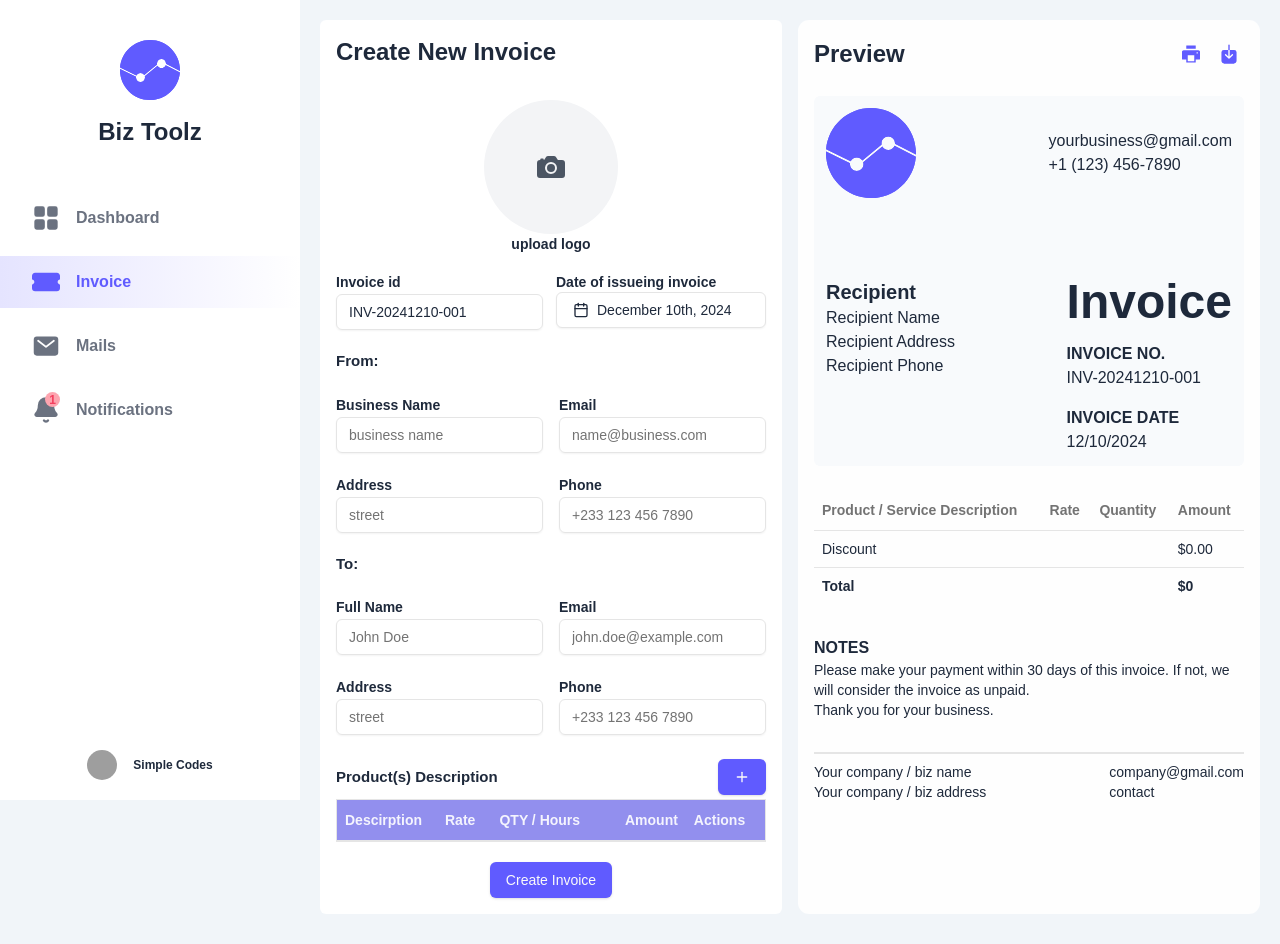
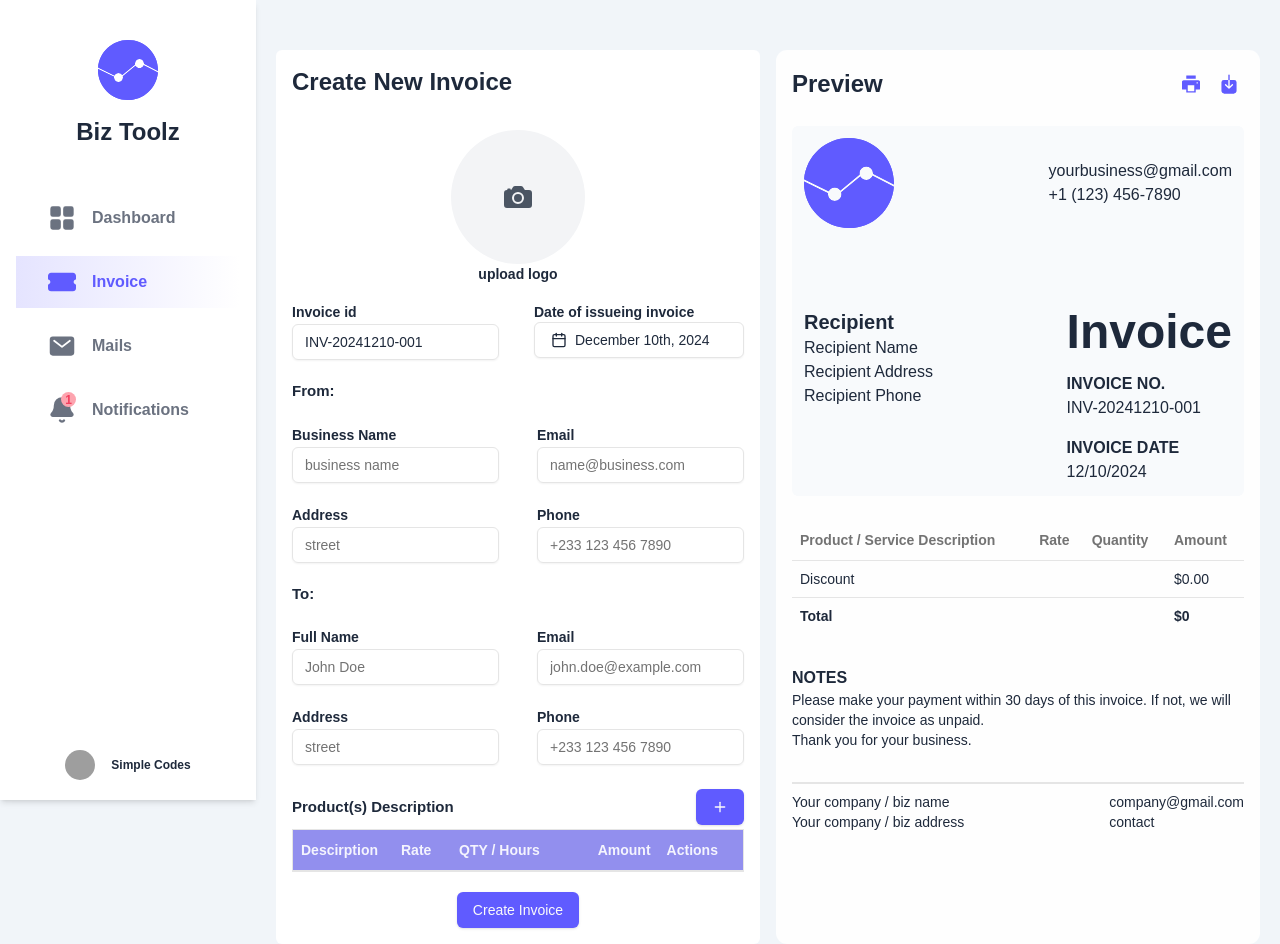
Before and after one commit to cliff-codes/biz_tools, a Next.js app: page /invoice in a window 1280 px wide. Built offline with nearby package versions, Linux system fonts and the light colour scheme; grey boxes are pictures that could not be loaded.

Commit message:
side nav ui changes made

```diff
--- a/app/invoice/page.tsx
+++ b/app/invoice/page.tsx
@@ -4,7 +4,7 @@ import InvoicePreview from './InvoicePreview';
 
 const InvoicePage = () => {
     return (
-        <div className="flex-1 flex gap-4 p-5">
+        <div className="flex-1 flex gap-4 px-5">
             <div className=" h-full flex-1 ">
                 <CreateInvoice />
             </div>
--- a/app/layout.tsx
+++ b/app/layout.tsx
@@ -3,6 +3,7 @@ import localFont from 'next/font/local';
 import './globals.css';
 import SideNav from '@/components/custom/SideNav';
 import { Nunito } from 'next/font/google';
+import Nav from '@/components/custom/Nav';
 
 const geistSans = localFont({
     src: './fonts/GeistVF.woff',
@@ -37,10 +38,15 @@ export default function RootLayout({
             <body
                 className={`${geistSans.variable} ${geistMono.variable} ${nunito.variable} antialiased text-slate-800  min-h-screen min-w-screen bg-slate-100 relative`}
             >
-                <div className="fixed left-0 top-0 bottom-0 w-[90px] lg:w-[300px] transition-all duration-duration-2200 ease-in-out">
-                    <SideNav />
-                </div>
-                <main className="w-full pl-[90px] lg:pl-[300px]">{children}</main>
+                <header>
+                    <Nav />
+                </header>
+                <main className="flex">
+                    <div className="hidden lg:block fixed left-0 top-0 bottom-0 w-64 bg-white shadow-md">
+                        <SideNav />
+                    </div>
+                    <div className="w-full lg:pl-64">{children}</div>
+                </main>
             </body>
         </html>
     );
--- /dev/null
+++ b/components/custom/Nav.tsx
@@ -0,0 +1,32 @@
+'use client';
+import { Menu } from 'lucide-react';
+import React, { useState } from 'react';
+import SideNav from './SideNav';
+
+const Nav = () => {
+    const [openSideNav, setOpenSideNav] = useState(false);
+    const toggleSideNav = () => setOpenSideNav(!openSideNav);
+
+    return (
+        <nav className="px-4 h-[50px] flex place-items-center">
+            {/* handburger menu */}
+            <div
+                className="w-8 h-8 cursor-pointer hover:bg-white/90 flex place-items-center justify-center rounded-full transition-colors .1 ease-linear"
+                onClick={toggleSideNav}
+            >
+                <Menu />
+            </div>
+            {/* side nav */}
+
+            <div
+                className={`fixed top-0 left-0 -translate-x-full ${
+                    openSideNav && '-translate-x-0'
+                } h-full z-50 transition-transform .2 ease-linear`}
+            >
+                <SideNav isSideNavOpen={openSideNav} closeSideNav={toggleSideNav} />
+            </div>
+        </nav>
+    );
+};
+
+export default Nav;
--- a/components/custom/SideNav.tsx
+++ b/components/custom/SideNav.tsx
@@ -1,22 +1,36 @@
 'use client';
 import React from 'react';
 import Logo from './Logo';
-import { Bell, LayoutGrid } from 'lucide-react';
+import { Bell, ChevronLeft, LayoutGrid } from 'lucide-react';
 import SideNavBtn from './SideNavBtn';
 import { usePathname } from 'next/navigation';
 import { FaTicketSimple } from 'react-icons/fa6';
 import { IoMail } from 'react-icons/io5';
 import Image from 'next/image';
 
-const SideNav = () => {
+type NavProps = {
+    isSideNavOpen?: boolean;
+    closeSideNav?: () => void;
+};
+const SideNav = ({ isSideNavOpen, closeSideNav }: NavProps) => {
     const pathName = usePathname();
 
     return (
-        <nav className="w-full h-full flex flex-col justify-between py-2 bg-white">
+        <nav className="w-full h-full flex flex-col justify-between py-2 px-4 bg-white">
             <div className="w-full flex flex-col gap-3">
+                {isSideNavOpen && (
+                    <div className="w-full flex justify-end px-1">
+                        <button
+                            className="flex bg-slate-50 hover:bg-slate-200 transition-all .2 ease-linear py-1 px-2 rounded-md"
+                            onClick={closeSideNav}
+                        >
+                            <ChevronLeft /> <span className="font-semibold">close</span>
+                        </button>
+                    </div>
+                )}
                 <div className="w-full flex flex-col gap-4 place-items-center justify-center my-8">
                     <Logo size={60} />
-                    <h1 className="text-md font-semibold md:text-2xl text-center transition-all duration-2200 ease-in-out">
+                    <h1 className="text-md font-semibold md:text-2xl text-center transition-all duration-2200 ease-in-out cursor-pointer">
                         Biz Toolz
                     </h1>
                 </div>
--- a/components/custom/SideNavBtn.tsx
+++ b/components/custom/SideNavBtn.tsx
@@ -24,9 +24,7 @@ const SideNavBtn = ({ btnName, btnIcon, route, counter }: SideNavBtnProps) => {
                     )}
                 </div>
                 <div className="font-semibold flex gap-3 place-items-center">
-                    <div className="hidden lg:flex transition-all duration-400 ease-in-out">
-                        {btnName}
-                    </div>
+                    <div className="">{btnName}</div>
                 </div>
             </button>
         </Link>
```
